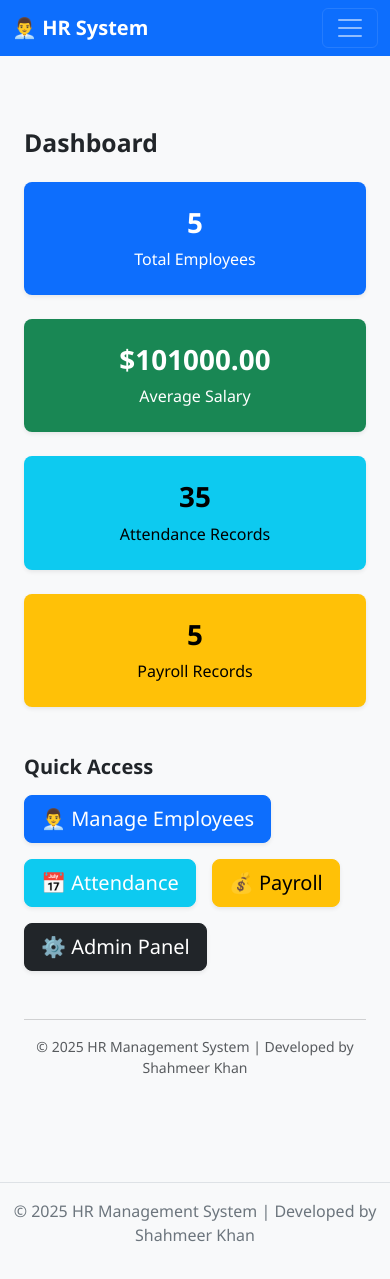
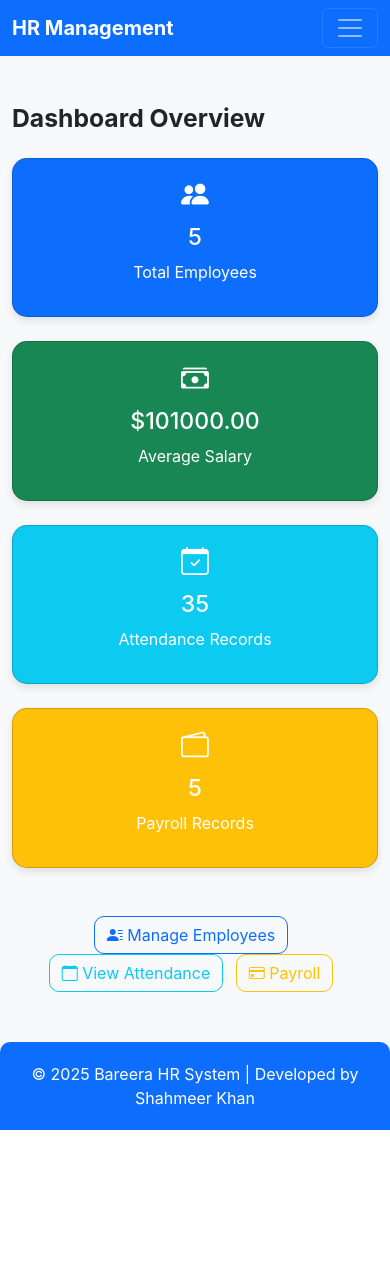
Before and after one commit to shahmeerkhannn11/bareera-hr-module, a Django app: page / in a window 390 px wide. After the commit the page ends 1130 px from the top, so only its background shows below. Run offline with Django 5.2, Linux system fonts and the light colour scheme; data comes from the database, SQL or seed files in the repository; both versions use the stored data as it was before the commit.

Commit message:
Updated HR System UI with modern responsive design

```diff
--- a/hr/templates/hr/base.html
+++ b/hr/templates/hr/base.html
@@ -2,69 +2,71 @@
 <html lang="en">
 <head>
   <meta charset="UTF-8">
-  <meta name="viewport" content="width=device-width, initial-scale=1.0">
-  <title>HR Management System</title>
-  <link href="https://cdn.jsdelivr.net/npm/bootstrap@5.3.0/dist/css/bootstrap.min.css" rel="stylesheet">
+  <meta name="viewport" content="width=device-width, initial-scale=1">
+  <title>{% block title %}HR Management System{% endblock %}</title>
+
+  <!-- Bootstrap CSS -->
+  <link href="https://cdn.jsdelivr.net/npm/bootstrap@5.3.2/dist/css/bootstrap.min.css" rel="stylesheet">
+  <script src="https://cdn.jsdelivr.net/npm/bootstrap@5.3.2/dist/js/bootstrap.bundle.min.js"></script>
+
+  <!-- Bootstrap Icons -->
+  <link rel="stylesheet" href="https://cdn.jsdelivr.net/npm/bootstrap-icons@1.11.1/font/bootstrap-icons.css">
+
   <style>
     body {
       background-color: #f8f9fa;
-      font-family: 'Segoe UI', Tahoma, Geneva, Verdana, sans-serif;
+      font-family: 'Inter', sans-serif;
     }
     .navbar {
       background-color: #0d6efd;
     }
     .navbar-brand, .nav-link {
-      color: white !important;
+      color: #fff !important;
       font-weight: 500;
     }
-    .navbar-brand:hover, .nav-link:hover {
-      color: #d1ecff !important;
+    footer {
+      text-align: center;
+      margin-top: 50px;
+      padding: 20px;
+      background: #0d6efd;
+      color: white;
+      border-radius: 10px 10px 0 0;
     }
     .card {
       border-radius: 15px;
-      transition: all 0.3s ease-in-out;
+      box-shadow: 0 4px 8px rgba(0,0,0,0.1);
     }
-    .card:hover {
-      transform: scale(1.02);
-    }
-    footer {
-      margin-top: 4rem;
-      text-align: center;
-      color: #6c757d;
+    a.btn {
+      border-radius: 10px;
     }
   </style>
 </head>
+
 <body>
-
-  <!-- Navbar -->
   <nav class="navbar navbar-expand-lg navbar-dark">
     <div class="container">
-      <a class="navbar-brand fw-bold" href="/">👨‍💼 HR System</a>
+      <a class="navbar-brand fw-bold" href="/">HR Management</a>
       <button class="navbar-toggler" type="button" data-bs-toggle="collapse" data-bs-target="#navbarNav">
         <span class="navbar-toggler-icon"></span>
       </button>
       <div class="collapse navbar-collapse" id="navbarNav">
         <ul class="navbar-nav ms-auto">
-          <li class="nav-item"><a href="/" class="nav-link">Dashboard</a></li>
-          <li class="nav-item"><a href="/employees/" class="nav-link">Employees</a></li>
-          <li class="nav-item"><a href="/attendance/" class="nav-link">Attendance</a></li>
-          <li class="nav-item"><a href="/payroll/" class="nav-link">Payroll</a></li>
-          <li class="nav-item"><a href="/admin/" class="nav-link">Admin</a></li>
+          <li class="nav-item"><a class="nav-link" href="/">Dashboard</a></li>
+          <li class="nav-item"><a class="nav-link" href="/employees/">Employees</a></li>
+          <li class="nav-item"><a class="nav-link" href="/attendance/">Attendance</a></li>
+          <li class="nav-item"><a class="nav-link" href="/payroll/">Payroll</a></li>
+          <li class="nav-item"><a class="nav-link" href="/admin/">Admin</a></li>
         </ul>
       </div>
     </div>
   </nav>
 
-  <!-- Page Content -->
-  <div class="container py-4">
+  <main class="container my-5">
     {% block content %}{% endblock %}
-  </div>
+  </main>
 
-  <!-- Footer -->
-  <footer class="py-3 border-top">
-    <p>© 2025 HR Management System | Developed by Shahmeer Khan</p>
+  <footer>
+    <p class="mb-0">&copy; 2025 Bareera HR System | Developed by Shahmeer Khan</p>
   </footer>
-
-  <script src="https://cdn.jsdelivr.net/npm/bootstrap@5.3.0/dist/js/bootstrap.bundle.min.js"></script>
 </body>
 </html>
--- a/hr/templates/hr/home.html
+++ b/hr/templates/hr/home.html
@@ -1,70 +1,53 @@
 {% extends 'hr/base.html' %}
+{% block title %}Dashboard{% endblock %}
 {% block content %}
+<h2 class="fw-bold mb-4">Dashboard Overview</h2>
 
-<div class="container mt-5">
-  <h2 class="mb-4 fw-bold">Dashboard</h2>
-
-  <!-- Dashboard Stats Section -->
 <div class="row g-4">
-
-    <!-- Total Employees -->
   <div class="col-md-6 col-lg-3">
-      <div class="card shadow-sm border-0 rounded-3 text-center" style="background-color: #0d6efd; color: white;">
-        <div class="card-body py-4">
-          <h3 class="display-6 fw-bold">{{ total_employees }}</h3>
-          <p class="mb-0 fs-6">Total Employees</p>
+    <div class="card text-white bg-primary text-center">
+      <div class="card-body">
+        <i class="bi bi-people-fill fs-1"></i>
+        <h3 class="mt-2">{{ total_employees }}</h3>
+        <p>Total Employees</p>
       </div>
     </div>
   </div>
 
-    <!-- Average Salary -->
   <div class="col-md-6 col-lg-3">
-      <div class="card shadow-sm border-0 rounded-3 text-center" style="background-color: #198754; color: white;">
-        <div class="card-body py-4">
-          <h3 class="display-6 fw-bold">${{ avg_salary }}</h3>
-          <p class="mb-0 fs-6">Average Salary</p>
+    <div class="card text-white bg-success text-center">
+      <div class="card-body">
+        <i class="bi bi-cash-stack fs-1"></i>
+        <h3 class="mt-2">${{ avg_salary }}</h3>
+        <p>Average Salary</p>
       </div>
     </div>
   </div>
 
-    <!-- Attendance Records -->
   <div class="col-md-6 col-lg-3">
-      <div class="card shadow-sm border-0 rounded-3 text-center" style="background-color: #0dcaf0; color: black;">
-        <div class="card-body py-4">
-          <h3 class="display-6 fw-bold">{{ total_attendance }}</h3>
-          <p class="mb-0 fs-6">Attendance Records</p>
+    <div class="card text-white bg-info text-center">
+      <div class="card-body">
+        <i class="bi bi-calendar-check fs-1"></i>
+        <h3 class="mt-2">{{ total_attendance }}</h3>
+        <p>Attendance Records</p>
       </div>
     </div>
   </div>
 
-    <!-- Payroll Records -->
   <div class="col-md-6 col-lg-3">
-      <div class="card shadow-sm border-0 rounded-3 text-center" style="background-color: #ffc107; color: black;">
-        <div class="card-body py-4">
-          <h3 class="display-6 fw-bold">{{ total_payroll }}</h3>
-          <p class="mb-0 fs-6">Payroll Records</p>
+    <div class="card text-white bg-warning text-center">
+      <div class="card-body">
+        <i class="bi bi-wallet2 fs-1"></i>
+        <h3 class="mt-2">{{ total_payroll }}</h3>
+        <p>Payroll Records</p>
       </div>
     </div>
   </div>
 </div>
 
-  <!-- Navigation Buttons Section -->
-  <div class="mt-5">
-    <h5 class="fw-bold mb-3">Quick Access</h5>
-    <div class="d-flex flex-wrap gap-3">
-      <a href="/employees/" class="btn btn-primary btn-lg shadow-sm">👨‍💼 Manage Employees</a>
-      <a href="/attendance/" class="btn btn-info btn-lg shadow-sm text-white">📅 Attendance</a>
-      <a href="/payroll/" class="btn btn-warning btn-lg shadow-sm">💰 Payroll</a>
-      <a href="/admin/" class="btn btn-dark btn-lg shadow-sm">⚙️ Admin Panel</a>
+<div class="mt-5 text-center">
+  <a href="/employees/" class="btn btn-outline-primary me-2"><i class="bi bi-person-lines-fill"></i> Manage Employees</a>
+  <a href="/attendance/" class="btn btn-outline-info me-2"><i class="bi bi-calendar"></i> View Attendance</a>
+  <a href="/payroll/" class="btn btn-outline-warning me-2"><i class="bi bi-credit-card"></i> Payroll</a>
 </div>
-  </div>
-
-  <!-- Footer -->
-  <footer class="mt-5 text-center text-muted small">
-    <hr>
-    <p>© 2025 HR Management System | Developed by Shahmeer Khan</p>
-  </footer>
-
-</div>
-
 {% endblock %}
```
Also changed, not shown: hr/templates/hr/attendance.html (+18 -12 lines), hr/templates/hr/employees.html (+12 -25 lines), hr/templates/hr/payroll.html (+9 -10 lines), db.sqlite3 (deleted), 1 other file. Lines whose indentation alone changed are shown as unchanged.
